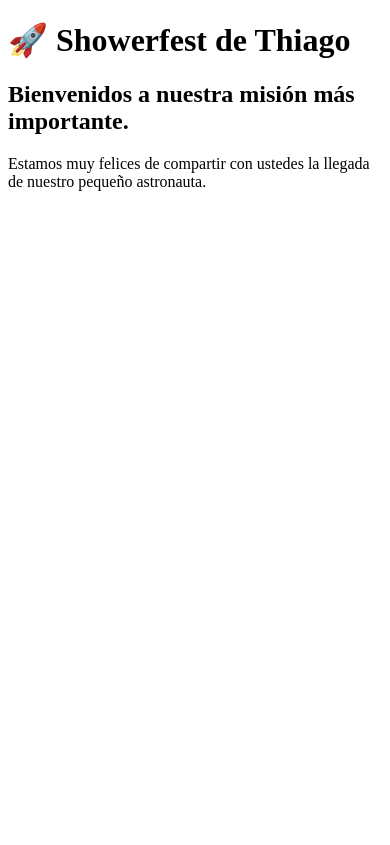
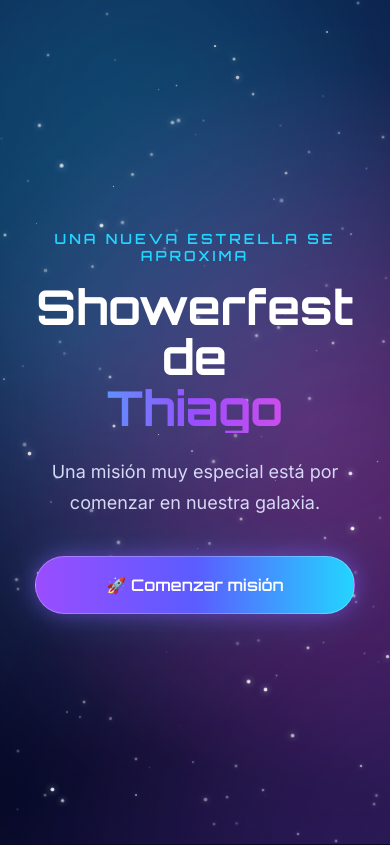
Before and after one commit to civilrrmq-creator/babyshower, a plain HTML site: page index.html in a window 390 px wide. Shown: the top 845 px of the page. Drawn offline with Linux system fonts and the light colour scheme.

Commit message:
Sesión 3 - Portada espacial y animaciones

```diff
--- a/index.html
+++ b/index.html
@@ -3,19 +3,86 @@
 
 <head>
     <meta charset="UTF-8">
-    <meta name="viewport" content="width=device-width, initial-scale=1.0">
+
+    <meta
+        name="viewport"
+        content="width=device-width, initial-scale=1.0"
+    >
+
     <title>Showerfest de Thiago 🚀</title>
+
+    <link rel="preconnect" href="https://fonts.googleapis.com">
+    <link rel="preconnect" href="https://fonts.gstatic.com" crossorigin>
+
+    <link
+        href="https://fonts.googleapis.com/css2?family=Inter:wght@300;400;500;600&family=Orbitron:wght@500;600;700&display=swap"
+        rel="stylesheet"
+    >
+
+    <link rel="stylesheet" href="style.css">
 </head>
 
 <body>
+<div class="space-background" aria-hidden="true">
+    <div class="nebula nebula-one"></div>
+    <div class="nebula nebula-two"></div>
+    <div class="nebula nebula-three"></div>
 
-    <h1>🚀 Showerfest de Thiago</h1>
+    <div class="stars" id="stars"></div>
+</div>
+    <main>
 
-    <h2>Bienvenidos a nuestra misión más importante.</h2>
+        <section class="hero">
 
-    <p>
-        Estamos muy felices de compartir con ustedes la llegada de nuestro pequeño astronauta.
-    </p>
+            <div class="hero-content">
+
+                <span class="eyebrow">
+                    Una nueva estrella se aproxima
+                </span>
+
+                <h1>
+                    Showerfest de
+                    <strong>Thiago</strong>
+                </h1>
+
+                <p>
+                    Una misión muy especial está por comenzar
+                    en nuestra galaxia.
+                </p>
+
+                <button id="mission-button" type="button">
+                    🚀 Comenzar misión
+                </button>
+
+            </div>
+
+        </section>
+
+        <section class="mission-section" id="mission">
+
+            <div class="section-content">
+
+                <span class="section-label">
+                    Primera coordenada
+                </span>
+
+                <h2>
+                    Nuestra aventura está comenzando
+                </h2>
+
+                <p>
+                    Muy pronto compartiremos contigo la historia,
+                    los detalles del evento y la lista de regalos
+                    para nuestro pequeño astronauta.
+                </p>
+
+            </div>
+
+        </section>
+
+    </main>
+
+    <script src="script.js"></script>
 
 </body>
 
--- /dev/null
+++ b/script.js
@@ -0,0 +1,60 @@
+const missionButton = document.querySelector("#mission-button");
+const missionSection = document.querySelector("#mission");
+const starsContainer = document.querySelector("#stars");
+
+/**
+ * Crea las estrellas del fondo espacial.
+ *
+ * Cada estrella recibe una posición, tamaño,
+ * transparencia y velocidad de parpadeo diferentes.
+ */
+function createStars(amount = 140) {
+    if (!starsContainer) {
+        return;
+    }
+
+    const fragment = document.createDocumentFragment();
+
+    for (let index = 0; index < amount; index += 1) {
+        const star = document.createElement("span");
+
+        const size = Math.random() * 2.5 + 1;
+        const opacity = Math.random() * 0.65 + 0.35;
+        const duration = Math.random() * 3 + 2;
+
+        star.classList.add("star");
+
+        star.style.left = `${Math.random() * 100}%`;
+        star.style.top = `${Math.random() * 100}%`;
+
+        star.style.setProperty("--star-size", `${size}px`);
+        star.style.setProperty("--star-opacity", opacity);
+        star.style.setProperty(
+            "--twinkle-duration",
+            `${duration}s`
+        );
+
+        star.style.animationDelay = `${Math.random() * 4}s`;
+
+        fragment.appendChild(star);
+    }
+
+    starsContainer.appendChild(fragment);
+}
+
+/**
+ * Desplaza suavemente la página
+ * hacia la siguiente sección.
+ */
+if (missionButton && missionSection) {
+    missionButton.addEventListener("click", () => {
+        missionSection.scrollIntoView({
+            behavior: "smooth",
+            block: "start"
+        });
+    });
+}
+
+createStars();
+
+console.log("🌌 Galaxia de Proyecto Nebula activada");
--- /dev/null
+++ b/style.css
@@ -0,0 +1,393 @@
+*/* Reinicio básico de estilos */
+* {
+    margin: 0;
+    padding: 0;
+    box-sizing: border-box;
+}
+
+/* Permite desplazamientos suaves en toda la página */
+html {
+    scroll-behavior: smooth;
+}
+
+/* Variables de diseño */
+:root {
+    --space-dark: #05010f;
+    --space-blue: #0a1640;
+    --purple: #9a4dff;
+    --cyan: #23d5ff;
+    --pink: #ff4fd8;
+    --white: #ffffff;
+    --soft-text: #d6d8f5;
+}
+
+/* Configuración general */
+body {
+    min-height: 100vh;
+    overflow-x: hidden;
+
+    background:
+        radial-gradient(
+            circle at 20% 20%,
+            rgba(35, 213, 255, 0.18),
+            transparent 30%
+        ),
+        radial-gradient(
+            circle at 80% 25%,
+            rgba(255, 79, 216, 0.2),
+            transparent 28%
+        ),
+        radial-gradient(
+            circle at 50% 70%,
+            rgba(154, 77, 255, 0.22),
+            transparent 35%
+        ),
+        linear-gradient(
+            180deg,
+            var(--space-blue),
+            var(--space-dark)
+        );
+
+    color: var(--white);
+    font-family: "Inter", sans-serif;
+}
+
+/* Primera pantalla */
+.hero {
+    min-height: 100vh;
+
+    display: flex;
+    align-items: center;
+    justify-content: center;
+
+    padding: 40px 20px;
+
+    position: relative;
+    text-align: center;
+}
+
+/* Contenido de la portada */
+.hero-content {
+    width: min(900px, 100%);
+
+    animation: appear 1.2s ease both;
+}
+
+/* Texto pequeño superior */
+.eyebrow,
+.section-label {
+    display: inline-block;
+
+    margin-bottom: 18px;
+
+    color: var(--cyan);
+
+    font-family: "Orbitron", sans-serif;
+    font-size: 14px;
+    font-weight: 600;
+
+    letter-spacing: 3px;
+    text-transform: uppercase;
+}
+
+/* Título principal */
+h1 {
+    margin-bottom: 24px;
+
+    font-family: "Orbitron", sans-serif;
+    font-size: clamp(48px, 8vw, 92px);
+    line-height: 1.05;
+}
+
+/* Nombre del bebé */
+h1 strong {
+    display: block;
+
+    color: transparent;
+
+    background:
+        linear-gradient(
+            90deg,
+            var(--cyan),
+            var(--purple),
+            var(--pink)
+        );
+
+    background-clip: text;
+    -webkit-background-clip: text;
+}
+
+/* Texto principal */
+.hero p {
+    max-width: 650px;
+
+    margin: 0 auto 38px;
+
+    color: var(--soft-text);
+
+    font-size: clamp(18px, 2vw, 23px);
+    line-height: 1.7;
+}
+
+/* Botón principal */
+button {
+    padding: 18px 38px;
+
+    border: 1px solid rgba(255, 255, 255, 0.25);
+    border-radius: 50px;
+
+    background:
+        linear-gradient(
+            90deg,
+            var(--purple),
+            #5b5cff,
+            var(--cyan)
+        );
+
+    color: var(--white);
+
+    font-family: "Orbitron", sans-serif;
+    font-size: 16px;
+    font-weight: 600;
+
+    cursor: pointer;
+
+    box-shadow:
+        0 0 20px rgba(154, 77, 255, 0.45),
+        0 0 45px rgba(35, 213, 255, 0.18);
+
+    transition:
+        transform 0.3s ease,
+        box-shadow 0.3s ease;
+}
+
+/* Efecto al pasar el cursor */
+button:hover {
+    transform: translateY(-4px) scale(1.03);
+
+    box-shadow:
+        0 0 28px rgba(154, 77, 255, 0.7),
+        0 0 60px rgba(35, 213, 255, 0.3);
+}
+
+/* Efecto al presionar */
+button:active {
+    transform: scale(0.98);
+}
+
+/* Segunda sección */
+.mission-section {
+    min-height: 100vh;
+
+    display: flex;
+    align-items: center;
+    justify-content: center;
+
+    padding: 80px 20px;
+
+    background:
+        linear-gradient(
+            180deg,
+            rgba(5, 1, 15, 0.15),
+            rgba(5, 1, 15, 0.95)
+        );
+}
+
+/* Tarjeta de contenido */
+.section-content {
+    width: min(850px, 100%);
+
+    padding: 55px;
+
+    border: 1px solid rgba(255, 255, 255, 0.14);
+    border-radius: 30px;
+
+    background: rgba(7, 8, 30, 0.65);
+
+    text-align: center;
+
+    box-shadow:
+        0 25px 80px rgba(0, 0, 0, 0.35);
+
+    backdrop-filter: blur(12px);
+}
+
+/* Título de la segunda sección */
+.section-content h2 {
+    margin-bottom: 24px;
+
+    font-family: "Orbitron", sans-serif;
+    font-size: clamp(34px, 5vw, 58px);
+}
+
+/* Párrafo de la segunda sección */
+.section-content p {
+    color: var(--soft-text);
+
+    font-size: 19px;
+    line-height: 1.8;
+}
+
+/* Animación inicial */
+@keyframes appear {
+    from {
+        opacity: 0;
+        transform: translateY(30px);
+    }
+
+    to {
+        opacity: 1;
+        transform: translateY(0);
+    }
+}
+
+/* Ajustes para celulares */
+@media (max-width: 600px) {
+    .hero {
+        padding: 30px 18px;
+    }
+
+    .section-content {
+        padding: 38px 24px;
+    }
+
+    button {
+        width: 100%;
+        max-width: 320px;
+    }
+}
+/* Fondo espacial fijo */
+.space-background {
+    position: fixed;
+    inset: 0;
+
+    overflow: hidden;
+
+    pointer-events: none;
+    z-index: -1;
+}
+
+/* Capa que contendrá las estrellas */
+.stars {
+    position: absolute;
+    inset: 0;
+}
+
+/* Diseño básico de cada estrella */
+.star {
+    position: absolute;
+
+    width: var(--star-size);
+    height: var(--star-size);
+
+    border-radius: 50%;
+
+    background: white;
+
+    opacity: var(--star-opacity);
+
+    box-shadow:
+        0 0 6px rgba(255, 255, 255, 0.8),
+        0 0 12px rgba(85, 214, 255, 0.4);
+
+    animation:
+        twinkle var(--twinkle-duration) ease-in-out infinite alternate;
+}
+
+/* Nebulosas */
+.nebula {
+    position: absolute;
+
+    width: 650px;
+    height: 650px;
+
+    border-radius: 50%;
+
+    filter: blur(90px);
+    opacity: 0.28;
+
+    animation: float-nebula 18s ease-in-out infinite alternate;
+}
+
+.nebula-one {
+    top: -220px;
+    left: -180px;
+
+    background:
+        radial-gradient(
+            circle,
+            rgba(35, 213, 255, 0.9),
+            rgba(35, 213, 255, 0)
+        );
+}
+
+.nebula-two {
+    top: 15%;
+    right: -260px;
+
+    background:
+        radial-gradient(
+            circle,
+            rgba(255, 79, 216, 0.85),
+            rgba(255, 79, 216, 0)
+        );
+
+    animation-delay: -6s;
+}
+
+.nebula-three {
+    bottom: -320px;
+    left: 30%;
+
+    background:
+        radial-gradient(
+            circle,
+            rgba(154, 77, 255, 0.9),
+            rgba(154, 77, 255, 0)
+        );
+
+    animation-delay: -11s;
+}
+
+/* Parpadeo de estrellas */
+@keyframes twinkle {
+    from {
+        opacity: calc(var(--star-opacity) * 0.4);
+        transform: scale(0.8);
+    }
+
+    to {
+        opacity: var(--star-opacity);
+        transform: scale(1.25);
+    }
+}
+
+/* Movimiento lento de nebulosas */
+@keyframes float-nebula {
+    from {
+        transform: translate3d(-20px, -15px, 0) scale(1);
+    }
+
+    to {
+        transform: translate3d(45px, 35px, 0) scale(1.12);
+    }
+}
+
+/* El contenido debe permanecer sobre el fondo */
+main {
+    position: relative;
+    z-index: 1;
+}
+
+/* Reduce las animaciones cuando el usuario lo solicita */
+@media (prefers-reduced-motion: reduce) {
+    html {
+        scroll-behavior: auto;
+    }
+
+    .star,
+    .nebula,
+    .hero-content {
+        animation: none;
+    }
+}
```
